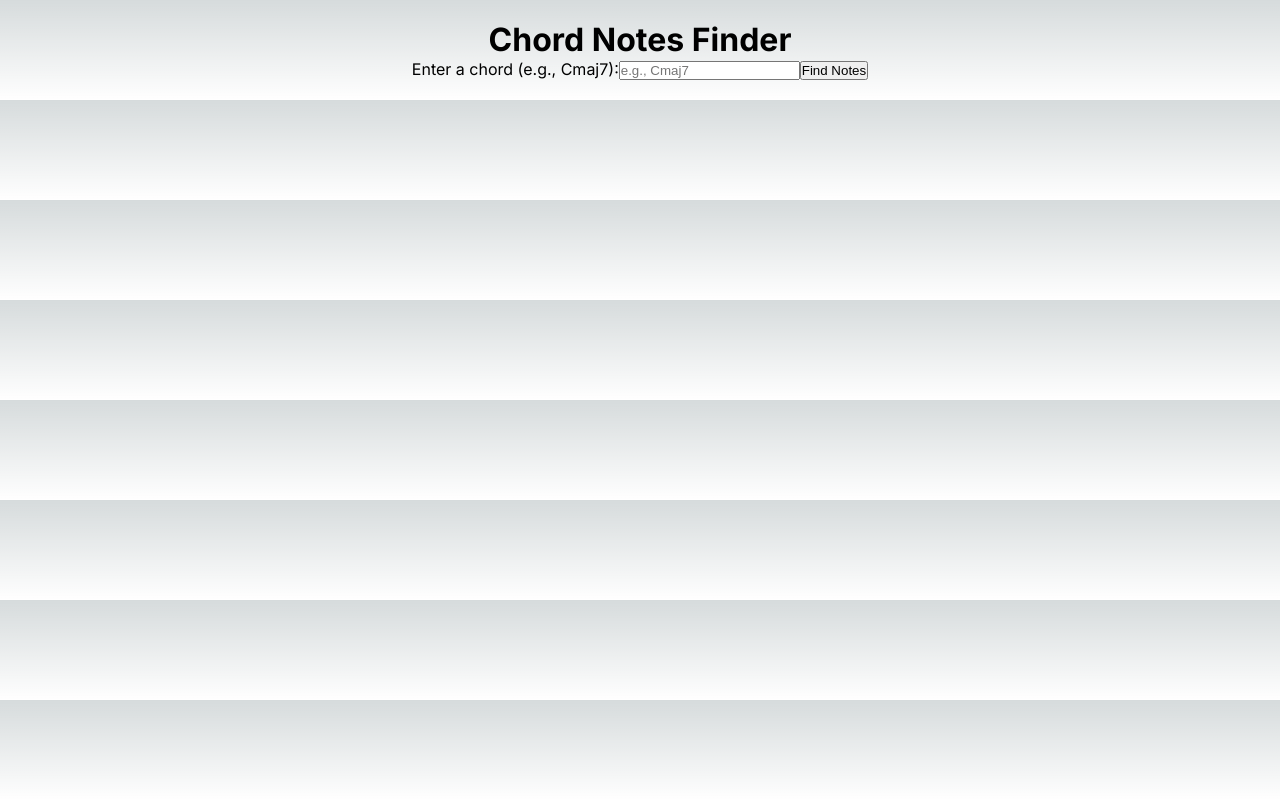
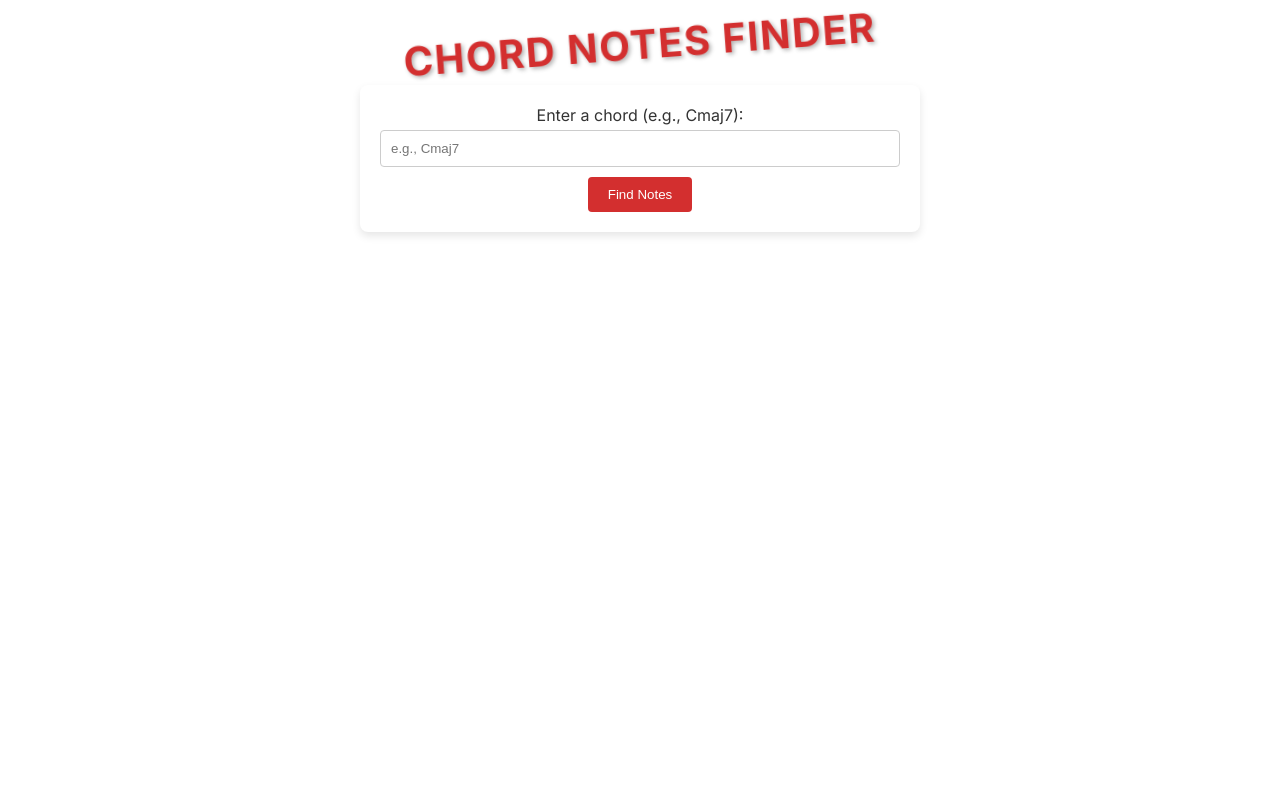
Before and after one commit to LongDefeat/music-app, a Next.js app: page / in a window 1280 px wide. Built offline with nearby package versions, Linux system fonts and the light colour scheme.

Commit message:
add global styling, add animation and update form UX

```diff
--- a/src/app/globals.css
+++ b/src/app/globals.css
@@ -1,78 +1,3 @@
-:root {
-  --max-width: 1100px;
-  --border-radius: 12px;
-  --font-mono: ui-monospace, Menlo, Monaco, 'Cascadia Mono', 'Segoe UI Mono',
-    'Roboto Mono', 'Oxygen Mono', 'Ubuntu Monospace', 'Source Code Pro',
-    'Fira Mono', 'Droid Sans Mono', 'Courier New', monospace;
-
-  --foreground-rgb: 0, 0, 0;
-  --background-start-rgb: 214, 219, 220;
-  --background-end-rgb: 255, 255, 255;
-
-  --primary-glow: conic-gradient(
-    from 180deg at 50% 50%,
-    #16abff33 0deg,
-    #0885ff33 55deg,
-    #54d6ff33 120deg,
-    #0071ff33 160deg,
-    transparent 360deg
-  );
-  --secondary-glow: radial-gradient(
-    rgba(255, 255, 255, 1),
-    rgba(255, 255, 255, 0)
-  );
-
-  --tile-start-rgb: 239, 245, 249;
-  --tile-end-rgb: 228, 232, 233;
-  --tile-border: conic-gradient(
-    #00000080,
-    #00000040,
-    #00000030,
-    #00000020,
-    #00000010,
-    #00000010,
-    #00000080
-  );
-
-  --callout-rgb: 238, 240, 241;
-  --callout-border-rgb: 172, 175, 176;
-  --card-rgb: 180, 185, 188;
-  --card-border-rgb: 131, 134, 135;
-}
-
-@media (prefers-color-scheme: dark) {
-  :root {
-    --foreground-rgb: 255, 255, 255;
-    --background-start-rgb: 0, 0, 0;
-    --background-end-rgb: 0, 0, 0;
-
-    --primary-glow: radial-gradient(rgba(1, 65, 255, 0.4), rgba(1, 65, 255, 0));
-    --secondary-glow: linear-gradient(
-      to bottom right,
-      rgba(1, 65, 255, 0),
-      rgba(1, 65, 255, 0),
-      rgba(1, 65, 255, 0.3)
-    );
-
-    --tile-start-rgb: 2, 13, 46;
-    --tile-end-rgb: 2, 5, 19;
-    --tile-border: conic-gradient(
-      #ffffff80,
-      #ffffff40,
-      #ffffff30,
-      #ffffff20,
-      #ffffff10,
-      #ffffff10,
-      #ffffff80
-    );
-
-    --callout-rgb: 20, 20, 20;
-    --callout-border-rgb: 108, 108, 108;
-    --card-rgb: 100, 100, 100;
-    --card-border-rgb: 200, 200, 200;
-  }
-}
-
 * {
   box-sizing: border-box;
   padding: 0;
--- a/src/app/page.tsx
+++ b/src/app/page.tsx
@@ -41,7 +41,7 @@ export default function Home() {
 
   return (
     <div className={styles.container}>
-      <h1 id={styles.chordType}>Chord Notes Finder</h1>
+      <h1 className={styles.pageTitle}>Chord Notes Finder</h1>
       <form className={styles.chordForm} onSubmit={handleSubmit}>
         <label htmlFor="chord-input">Enter a chord (e.g., Cmaj7):</label>
         <input
--- a/src/app/styles/Home.module.css
+++ b/src/app/styles/Home.module.css
@@ -7,21 +7,32 @@
   text-align: center;
 }
 
-#chord-type {
-  color: #333;
+.pageTitle {
+  font-size: 2.5rem;
+  color: #d32f2f;
+  font-weight: bold;
+  text-shadow: 2px 2px 4px rgba(0, 0, 0, 0.3);
+  margin-bottom: 1rem;
+  text-transform: uppercase;
+  letter-spacing: 1.5px;
+  display: inline-block;
+  animation: waveAnimation 5s ease-in-out infinite;
+}
+.chordForm {
+  background-color: #fff;
+  padding: 20px;
+  border-radius: 8px;
+  box-shadow: 0 4px 8px rgba(0, 0, 0, 0.1);
   margin-bottom: 20px;
 }
 
-#chord-form {
-  margin-bottom: 20px;
+.chordForm label {
+  display: block;
+  margin-bottom: 5px;
+  color: #333;
 }
 
-#chord-form label {
-  display: block;
-  margin-bottom: 5px;
-}
-
-#chord-form input {
+.chordForm input {
   width: 100%;
   padding: 10px;
   margin-bottom: 10px;
@@ -29,35 +40,33 @@
   border-radius: 4px;
 }
 
-#chord-form button {
+.chordForm button {
   padding: 10px 20px;
-  background-color: #007bff;
+  background-color: #d32f2f; /* A shade of red */
   color: white;
   border: none;
   border-radius: 4px;
   cursor: pointer;
+  transition: background-color 0.3s ease;
 }
 
-#chord-form button:hover {
-  background-color: #0056b3;
+.chordForm button:hover {
+  background-color: #b71c1c; /* Darker shade of red */
 }
 
-#display-notes {
-  text-align: left;
-}
-
-#display-notes ul {
+.ulNoBullets {
   list-style: none;
   padding: 0;
   margin: 0;
 }
 
-#ulNoBullets ul {
-  list-style: none;
-  padding: 0;
-  margin: 0;
+/* Animations */
+@keyframes waveAnimation {
+  0%,
+  100% {
+    transform: rotate(-5deg);
+  }
+  50% {
+    transform: rotate(5deg);
+  }
 }
-
-#display-notes li {
-  margin-bottom: 5px;
-}
--- a/src/app/styles/page.module.css
+++ /dev/null
@@ -1,4 +0,0 @@
-.error {
-  color: red;
-  margin-top: 10px;
-}
```
